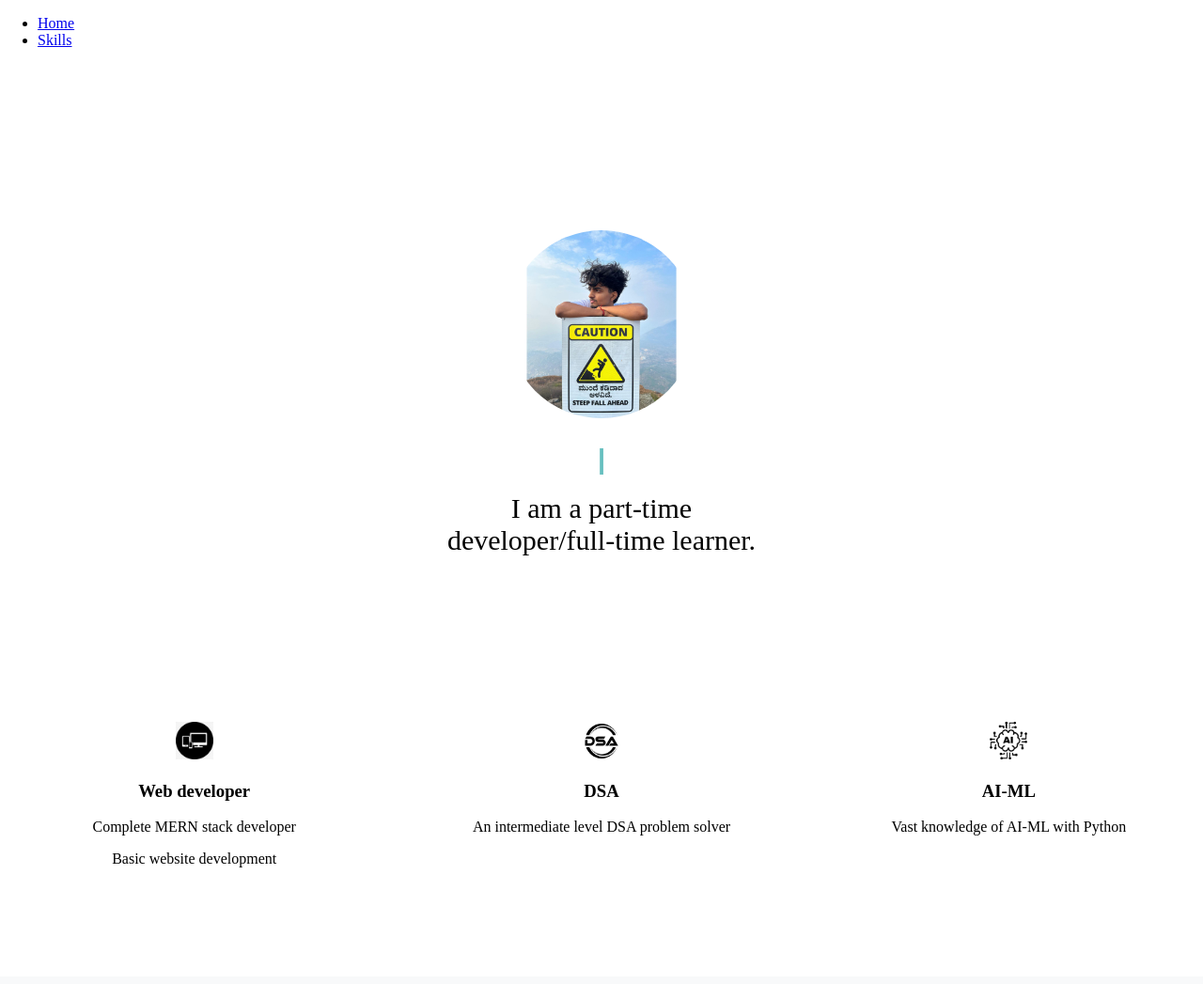
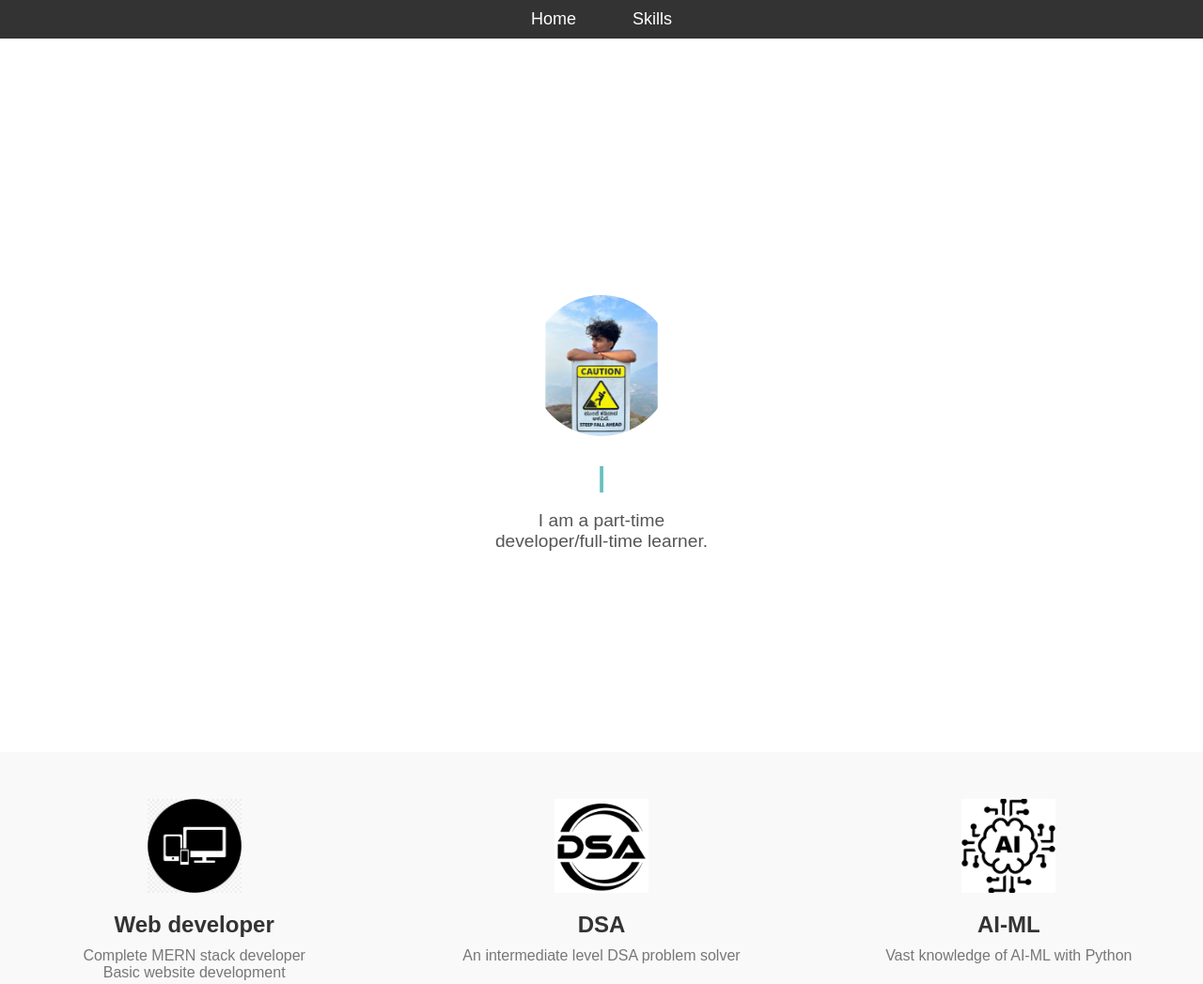
Before and after one commit to abhinavkr26104/my-portfolio, a plain HTML site: page mainpage.html in a window 1280 px wide. Shown: the top 1047 px of the page at 94% size. Drawn offline with nearby package versions, Linux system fonts and the light colour scheme; a web font is replaced by a local one.

Commit message:
Update stylemp.css

```diff
--- a/stylemp.css
+++ b/stylemp.css
@@ -139,3 +139,172 @@ h2 {
 {
     padding-top: 100px;
 }
+/* General Reset */
+* {
+    margin: 0;
+    padding: 0;
+    box-sizing: border-box;
+    scroll-behavior: smooth;
+}
+
+/* Navigation Bar Styling */
+nav {
+    background-color: #333;
+    position: fixed;
+    width: 100%;
+    top: 0;
+    left: 0;
+    z-index: 1000;
+    padding: 10px 0;
+    text-align: center;
+}
+
+nav ul {
+    list-style: none;
+    display: flex;
+    justify-content: center;
+    margin: 0;
+    padding: 0;
+}
+
+nav ul li {
+    margin: 0 20px;
+}
+
+nav ul li a {
+    color: white;
+    text-decoration: none;
+    font-size: 18px;
+    font-family: 'Arial', sans-serif;
+}
+
+nav ul li a:hover {
+    color: #ff6347;
+    transition: color 0.3s ease-in-out;
+}
+/* Basic Styles */
+body {
+    font-family: 'Arial', sans-serif;
+    margin: 0;
+    padding: 0;
+    scroll-behavior: smooth;
+}
+
+nav {
+    background-color: #333;
+    color: #fff;
+    padding: 10px;
+    position: fixed;
+    width: 100%;
+    top: 0;
+    z-index: 1000;
+}
+
+nav ul {
+    list-style-type: none;
+    margin: 0;
+    padding: 0;
+    display: flex;
+    justify-content: center;
+}
+
+nav ul li {
+    margin-right: 20px;
+}
+
+nav ul li a {
+    color: #fff;
+    text-decoration: none;
+    padding: 5px 10px;
+}
+
+nav ul li a:hover {
+    background-color: #444;
+    border-radius: 5px;
+}
+
+/* Profile Section */
+.tc {
+    text-align: center;
+    margin-top: 100px;
+}
+
+.dp {
+    border-radius: 50%;
+    height: 150px;
+    width: 150px;
+    object-fit: cover;
+}
+
+.typewrite h2 {
+    font-family: 'Fascinate Inline', cursive;
+    font-size: 2rem;
+    color: #333;
+    margin: 20px 0;
+}
+
+.intro {
+    font-size: 1.2rem;
+    color: #555;
+}
+
+/* Skills Section */
+#skills {
+    padding: 40px 0;
+    background-color: #f9f9f9;
+}
+
+.skills-container {
+    display: flex;
+    justify-content: space-around;
+    flex-wrap: wrap;
+}
+
+.feature {
+    width: 30%;
+    margin: 10px;
+    text-align: center;
+    transition: transform 0.3s ease;
+}
+
+.feature:hover {
+    transform: translateY(-10px);
+}
+
+.icon-square {
+    width: 100px;
+    height: 100px;
+    margin: 0 auto;
+    margin-bottom: 20px;
+}
+
+.icon-square img {
+    width: 100%;
+    height: 100%;
+    object-fit: cover;
+}
+
+h3 {
+    margin-bottom: 10px;
+    font-size: 1.5rem;
+    color: #333;
+}
+
+p {
+    color: #777;
+}
+
+/* Footer */
+footer {
+    background-color: #333;
+    color: #fff;
+    padding: 20px 0;
+}
+
+footer .nav li a {
+    color: #fff;
+}
+
+footer .nav li a:hover {
+    color: #ddd;
+}
```
